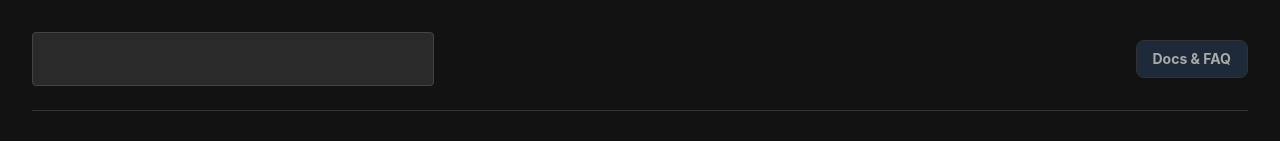
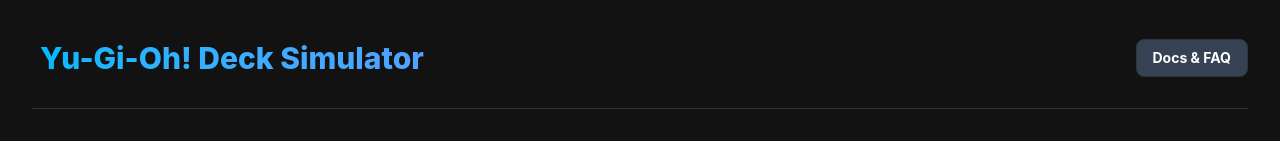
Before and after one commit to Daamn087/yugioh-deck-simulator, a Vue app in the folder frontend/: page / in a window 1280 px wide. Shown: the top 141 px of the page. Built offline with nearby package versions, Linux system fonts and the light colour scheme; no server answers.

Commit message:
fix: styling

```diff
--- a/frontend/src/App.vue
+++ b/frontend/src/App.vue
@@ -10,8 +10,8 @@
   <div class="min-h-screen bg-bg-dark text-white/90 p-4 sm:p-8 flex flex-col items-center pb-32 lg:pb-8">
     <div class="w-full max-w-7xl">
       <header class="flex flex-col md:flex-row justify-between items-center mb-8 gap-4 border-b border-border-primary pb-6">
-        <router-link to="/" class="group">
-          <h1 class="text-2xl sm:text-3xl font-extrabold text-transparent group-hover:opacity-80 transition-opacity text-center md:text-left">
+        <router-link to="/" class="group bg-transparent border-none">
+          <h1 class="text-2xl sm:text-3xl font-extrabold bg-gradient-to-r from-primary to-blue-400 bg-clip-text text-transparent group-hover:opacity-80 transition-opacity text-center md:text-left">
             Yu-Gi-Oh! Deck Simulator
           </h1>
         </router-link>
@@ -20,7 +20,7 @@
           <router-link
             to="/docs-faq"
             class="px-4 py-2 rounded-lg text-sm font-bold transition-all border"
-            :class="route.path === '/docs-faq' ? 'bg-primary border-primary text-white shadow-[0_0_15px_rgba(0,184,255,0.3)]' : 'bg-gray-800 border-border-primary text-text-secondary hover:text-white hover:bg-gray-700'"
+            :class="route.path === '/docs-faq' ? 'bg-primary border-primary text-white' : 'bg-gray-700 border-border-primary text-text-secondary text-white hover:text-white hover:bg-gray-600'"
           >
             Docs & FAQ
           </router-link>
--- a/frontend/src/views/SimulatorView.vue
+++ b/frontend/src/views/SimulatorView.vue
@@ -88,7 +88,7 @@
           <button @click="handleImportClick" class="flex-1 sm:flex-none bg-gray-700 hover:bg-gray-600 px-4 py-2 sm:py-1 rounded text-sm font-semibold transition-colors flex items-center justify-center gap-2" title="Upload configuration">
             <span>⬆️</span> Import
           </button>
-          <button @click="store.resetToDefaults" class="bg-red-900/40 hover:bg-red-900/60 border border-red-800/50 p-2 sm:px-4 sm:py-1 rounded text-sm font-semibold transition-colors flex items-center justify-center gap-2" title="Clear all settings">
+          <button @click="store.resetToDefaults" class="bg-red-900/40 hover:bg-red-900/80 border border-red-800/50 p-2 sm:px-4 sm:py-1 rounded text-sm font-semibold transition-colors flex items-center justify-center gap-2" title="Clear all settings">
             <span class="sm:hidden">🔄</span>
             <span class="hidden sm:inline">🔄 Reset</span>
           </button>
```
